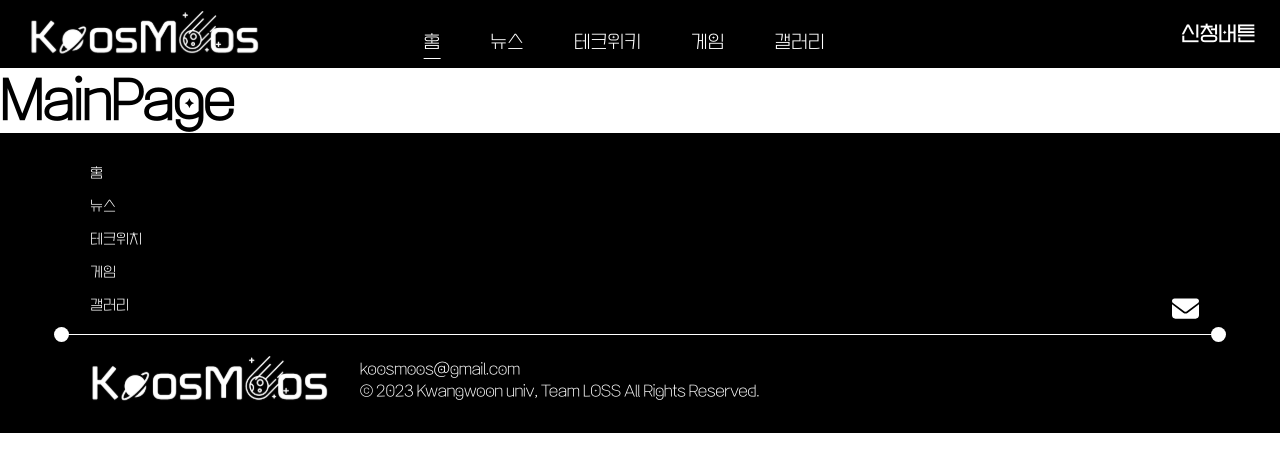
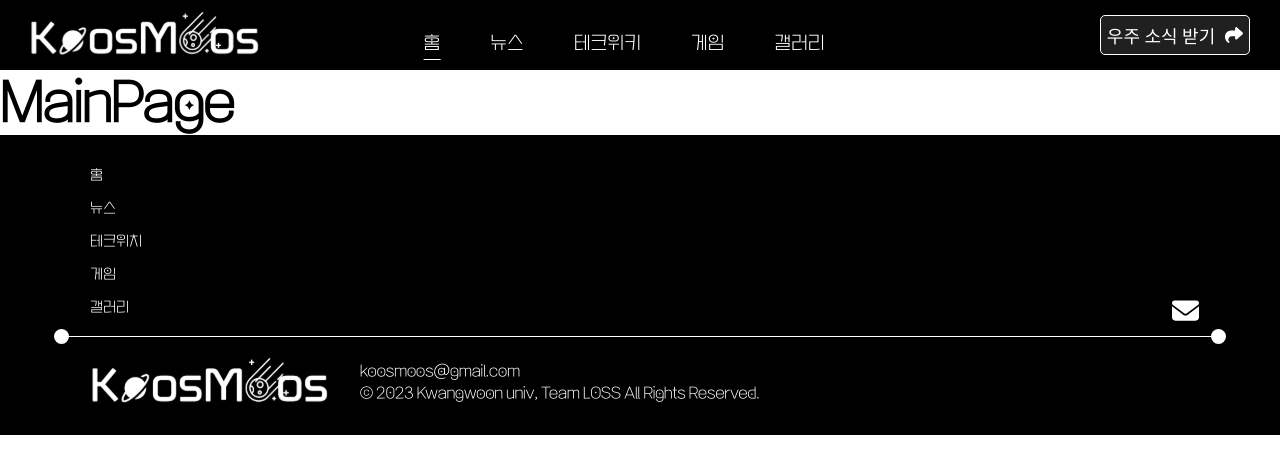
Before and after one commit to 2023-chambit-project/KOOSMOOS, a React (Vite) app: page / in a window 1280 px wide. Shown: the top 474 px of the page. Built offline with nearby package versions, Linux system fonts and the light colour scheme.

Commit message:
design: 뉴스래터 요청 수집 버튼 추가

```diff
--- a/src/components/Layout/Header/Header.tsx
+++ b/src/components/Layout/Header/Header.tsx
@@ -1,4 +1,6 @@
+import { Button } from '@/components'
 import { MainNav } from '@/constants'
+import { faMailForward } from '@fortawesome/free-solid-svg-icons'
 import { useLocation, useNavigate } from 'react-router-dom'
 import * as S from './Header.styles'
 export const Header: React.FC = () => {
@@ -26,7 +28,7 @@ export const Header: React.FC = () => {
             ))}
           </S.NavList>
         </S.LogoAndNavWrapper>
-        <h3>신청버튼</h3>
+        <Button icon={faMailForward}>우주 소식 받기</Button>
       </S.HeaderContainer>
     </>
   )
```
